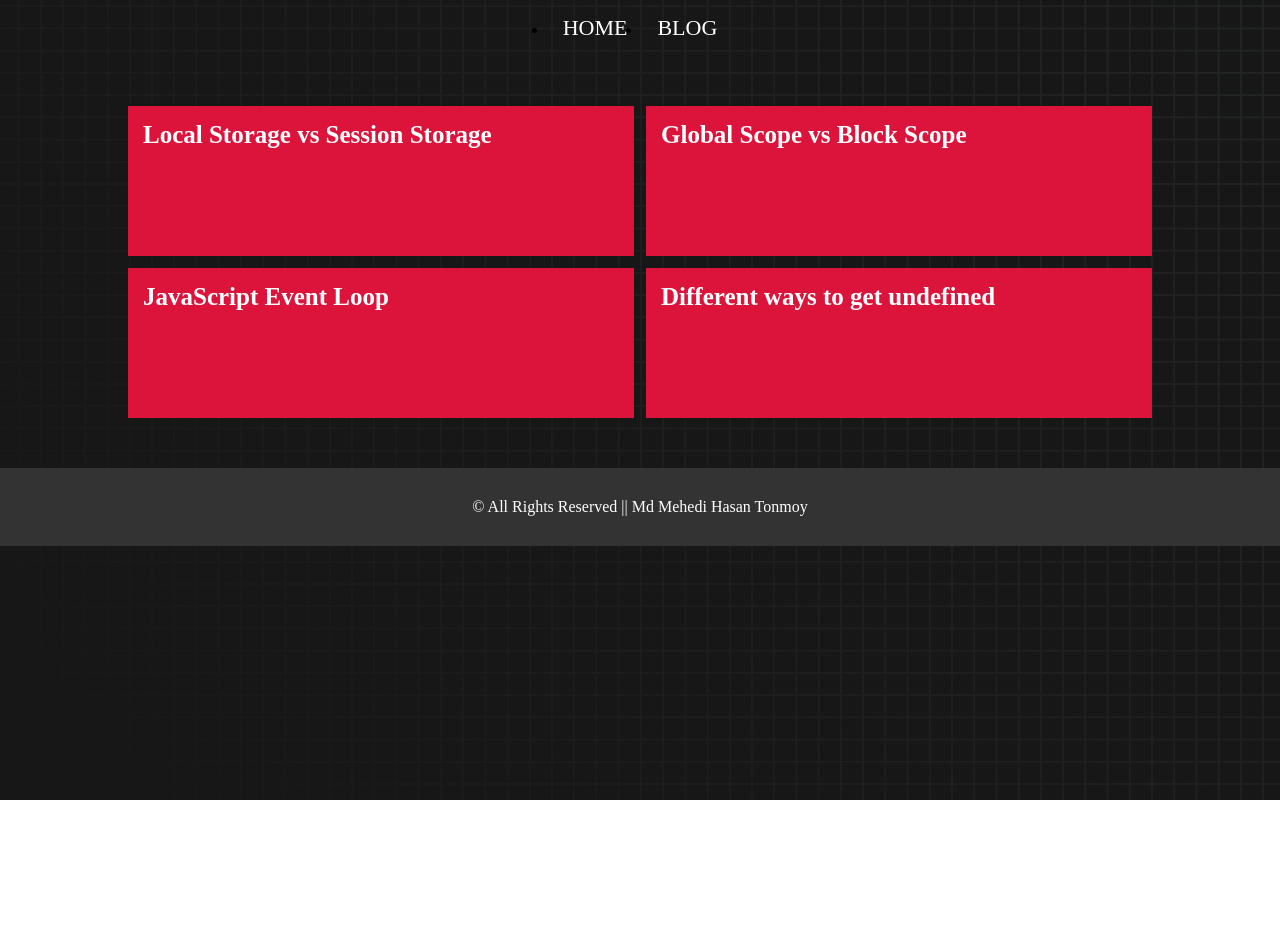
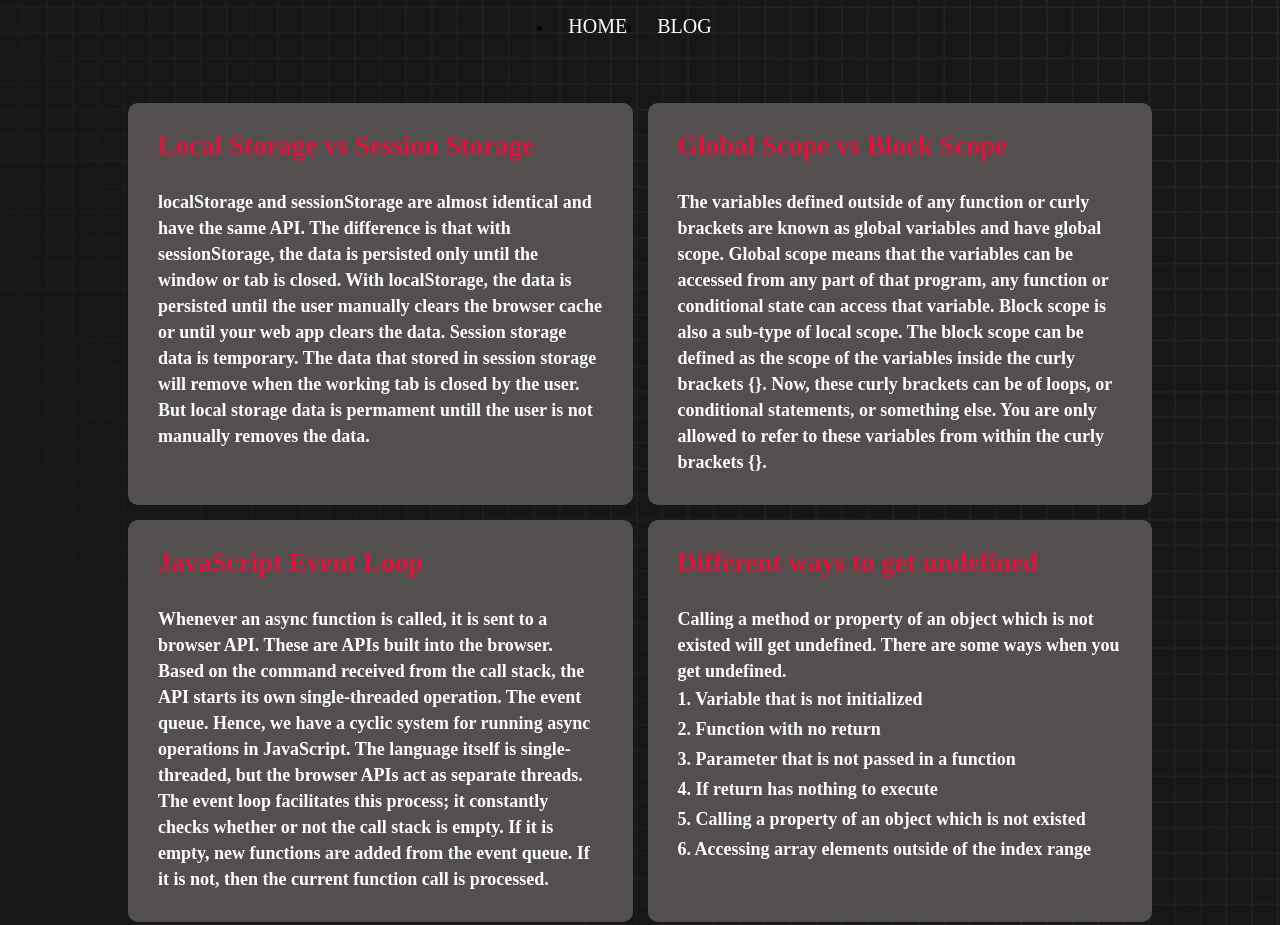
Before and after one commit to designer-mehedi/type-monster-debug-assignment, a plain HTML site: page blog.html in a window 1280 px wide. Shown: the top 925 px of the page. Before the commit the page ends 800 px from the top, so only its background shows below. Drawn offline with Linux system fonts and the light colour scheme.

Commit message:
blog posts added and styles changed

```diff
--- a/blog.html
+++ b/blog.html
@@ -16,10 +16,31 @@
     </nav>
 
     <section class="blog-content">
-        <div class="blog-posts">Local Storage vs Session Storage</div>
-        <div class="blog-posts">Global Scope vs Block Scope</div>
-        <div class="blog-posts">JavaScript Event Loop</div>
-        <div class="blog-posts">Different ways to get undefined</div>
+        <div class="blog-posts">
+            <h2>Local Storage vs Session Storage</h2>
+            <p>localStorage and sessionStorage are almost identical and have the same API. The difference is that with sessionStorage, the data is persisted only until the window or tab is closed. With localStorage, the data is persisted until the user manually clears the browser cache or until your web app clears the data. Session storage data is temporary. The data that stored in session storage will remove when the working tab is closed by the user. But local storage data is permament untill the user is not manually removes the data.</p>
+        </div>
+        <div class="blog-posts">
+            <h2>Global Scope vs Block Scope</h2>
+            <p>The variables defined outside of any function or curly brackets are known as global variables and have global scope. Global scope means that the variables can be accessed from any part of that program, any function or conditional state can access that variable. Block scope is also a sub-type of local scope. The block scope can be defined as the scope of the variables inside the curly brackets {}. Now, these curly brackets can be of loops, or conditional statements, or something else. You are only allowed to refer to these variables from within the curly brackets {}.</p>
+        </div>
+        <div class="blog-posts">
+            <h2>JavaScript Event Loop</h2>
+            <p>Whenever an async function is called, it is sent to a browser API. These are APIs built into the browser. Based on the command received from the call stack, the API starts its own single-threaded operation. The event queue. Hence, we have a cyclic system for running async operations in JavaScript. The language itself is single-threaded, but the browser APIs act as separate threads. The event loop facilitates this process; it constantly checks whether or not the call stack is empty. If it is empty, new functions are added from the event queue. If it is not, then the current function call is processed.</p>
+        </div>
+        <div class="blog-posts">
+            <h2>Different ways to get undefined</h2>
+            <p>Calling a method or property of an object which is not existed will get undefined. There are some ways when you get undefined.
+                <ul>
+                    <li>1. Variable that is not initialized</li>
+                    <li>2. Function with no return</li>
+                    <li>3. Parameter that is not passed in a function</li>
+                    <li>4. If return has nothing to execute</li>
+                    <li>5. Calling a property of an object which is not existed</li>
+                    <li>6. Accessing array elements outside of the index range</li>
+                </ul>
+            </p>
+        </div>
     </section>
 
     <footer class="footer">
--- a/styles.css
+++ b/styles.css
@@ -3,19 +3,16 @@
   margin: 0;
   box-sizing: border-box;
 }
-
 body {
   background-image: url("./bg.png");
   background-size: cover;
   background-position: left top;
   font-family: "Zilla Slab", serif;
 }
-
 .box-container {
   width: 70%;
   margin: 0 auto;
 }
-
 .menu{
   display: flex;
   justify-content: center;
@@ -25,15 +22,15 @@ body {
   color: #fff;
   text-decoration: none;
   margin: 15px 15px;
-  font-size: 22px;
+  font-size: 20px;
   text-transform: uppercase;
 }
-
 #question {
   height: 100px;
   display: flex;
   align-items: center;
   justify-content: center;
+  padding: 0 20px;
   color: white;
   font-size: 25px;
   border-radius: 15px;
@@ -46,20 +43,18 @@ body {
   backdrop-filter: blur(5px);
   margin-bottom: 30px;
 }
-
 #display {
   height: 100px;
   display: flex;
   flex-wrap: wrap;
   align-items: center;
-  padding-left: 5rem;
+  padding: 20px 20px;
   color: white;
   font-size: 32px;
   background-color: #171717;
   border: 2px solid #9dffad;
   border-radius: 15px;
 }
-
 #countdown {
   position: fixed;
   height: 100vh;
@@ -87,13 +82,14 @@ body {
   color: white;
   text-align: center;
   padding: 2rem;
+  margin-top: 300px;
+  margin-left: 600px;
 }
 #show-time{
   text-align: center;
   color: white;
   margin: 10px 0;
 }
-
 .green {
   color: #9dffad;
 }
@@ -109,15 +105,11 @@ body {
 .hidden {
   display: none;
 }
-.modal{
-  margin: 300px 600px;
-}
 .title {
   text-align: center;
   color: white;
   margin: 20px 0;
 }
-
 .divider-container {
   height: 80px;
   display: flex;
@@ -126,18 +118,15 @@ body {
   gap: 15px;
   margin: 0 auto;
 }
-
 .line {
   height: 2px;
   background: white;
   width: 100%;
 }
-
 .title2 {
   color: white;
   display: block;
 }
-
 .buttons {
   display: flex;
   justify-content: center;
@@ -156,14 +145,12 @@ button {
   border: 2px solid #9dffad;
   cursor: pointer;
 }
-
 #histories {
   display: grid;
   grid-template-columns: repeat(3, 1fr);
   gap: 15px;
   margin-bottom: 20px;
 }
-
 .card {
   width: 100%;
   height: 100%;
@@ -184,7 +171,6 @@ button {
   backdrop-filter: blur(5px);
   margin-bottom: 30px;
 }
-
 #modal-background {
   background: rgb(255, 255, 255);
   background: linear-gradient(
@@ -204,20 +190,31 @@ button {
 .blog-content{
   display: grid;
   grid-template-columns: repeat(2, 1fr);
-  gap: 12px;
+  gap: 15px;
   width: 80%;
   margin: 50px auto;
 }
-.blog-posts{
-  background: crimson;
+.blog-posts {
+  background: rgb(84, 79, 79);
   color: #fff;
-  height: 150px;
-  padding: 15px 15px;
-  font-size: 25px;
+  padding: 30px;
+  font-size: 18px;
   font-weight: 600;
+  border-radius: 10px;
+  line-height: 26px;
 }
-
-.footer{
+.blog-posts ul {
+  list-style-type: none;
+  line-height: 30px;
+}
+.blog-posts h2 {
+  margin-bottom: 30px;
+  color: crimson;
+}
+.blog-posts p {
+   line-height: 26px;
+}
+.footer {
   height: 100%;
   padding: 30px 0;
   background: #333;
@@ -232,13 +229,38 @@ button {
     padding: 0 20px;
     width: 100%;
   }
-  .modal{
-    margin: 300px;
+  #question{
+    padding: 80px 20px;
   }
-  #histories{
+  #display {
+    height: 260px;
+  }
+  #result {
+      margin-left: 120px;
+      width: 250px;
+  }
+ button {
+    width: 100px;
+ }
+  #histories {
     grid-template-columns: 1fr;
   }
   .card {
     flex-direction: column;
   }
+  .blog-content {
+    grid-template-columns: 1fr;
+  }
 }
+
+@media screen and (min-width: 701px) and (max-width: 1100px) {
+   #display {
+      height: 180px;
+   }
+   #result {
+      margin-left: 380px;
+   }
+   #histories {
+      grid-template-columns: repeat(2, 1fr);
+   }
+}
```
